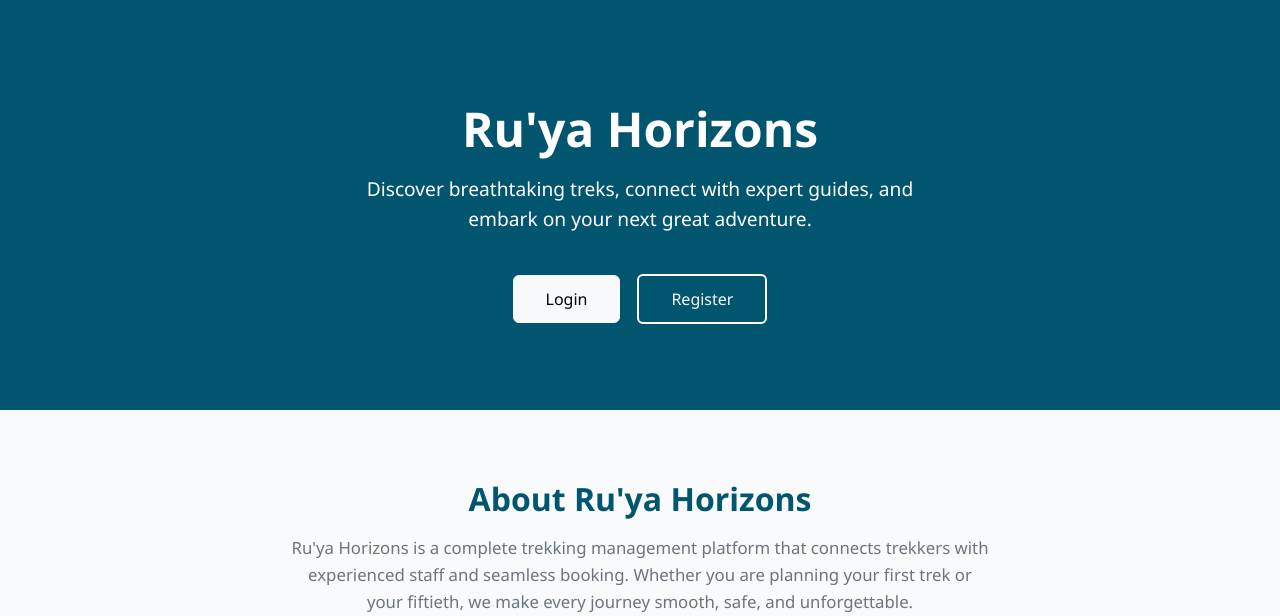
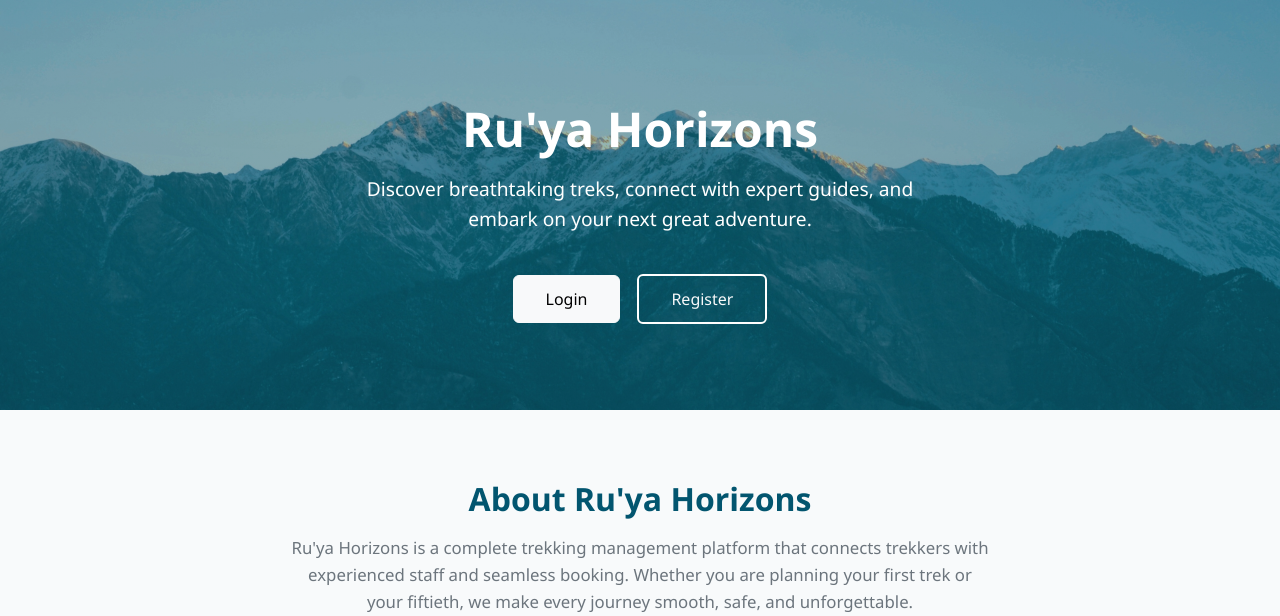
Before and after one commit to 24f3003190ds/Trekking-Management-App-V1, a Flask app: page / in a window 1280 px wide. Shown: the part 83-699 px from the top of the page. Run offline with Flask 3, Linux system fonts and the light colour scheme.

Commit message:
Added a background image for home page

```diff
--- a/static/style.css
+++ b/static/style.css
@@ -88,7 +88,10 @@ a:hover {
 
 /* ---------- Hero Section ---------- */
 .hero-section {
-    background-color: #02556f;
+    background-image: linear-gradient(rgba(2, 85, 111, 0.4), rgba(2, 85, 111, 0.4)),
+                       url("./images/hero-mountain.png");
+    background-size: cover;
+    background-position: center bottom;
     color: #ffffff;
     padding: 100px 0 80px;
     text-align: center;
```
Also changed, not shown: static/images/hero-mountain.png (added).
